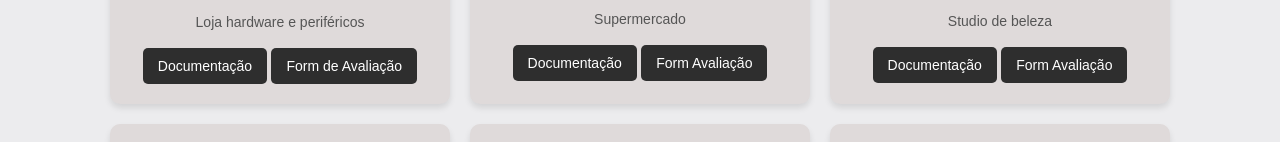
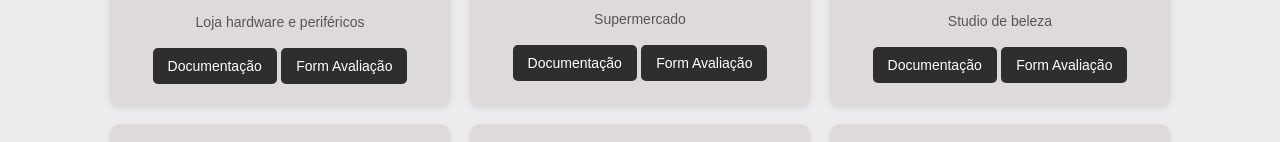
Before and after one commit to juniorouro/Apresenta--o-TCC, a plain HTML site: page index.html in a window 1280 px wide. Shown: the part 407-549 px from the top of the page. Drawn offline with Linux system fonts and the light colour scheme.

Commit message:
tirei o DE

```diff
--- a/index.html
+++ b/index.html
@@ -22,7 +22,7 @@
                 <h3><a href= "https://gabriel-luz-gomes-da-silva.github.io/my-site/" target="_blank">TechBlock</a></h3>
                 <p>Loja hardware e periféricos</p>
                 <button onclick="window.open ('docs/docTechBlock.pdf', '_blank')">Documentação</button>
-                <button onclick="window.open ('https://forms.gle/X2ZM2n9JJzLmzsLJ6', '_blank')">Form de Avaliação</button>
+                <button onclick="window.open ('https://forms.gle/X2ZM2n9JJzLmzsLJ6', '_blank')">Form Avaliação</button>
             </div>
             <div class="card">
                 <a href= "https://israelmefe.github.io/TufoAlimentos/index.html" target="_blank"><img src="imagens/tufoDevs.jpg" alt="Imagen 2"></a>
```
